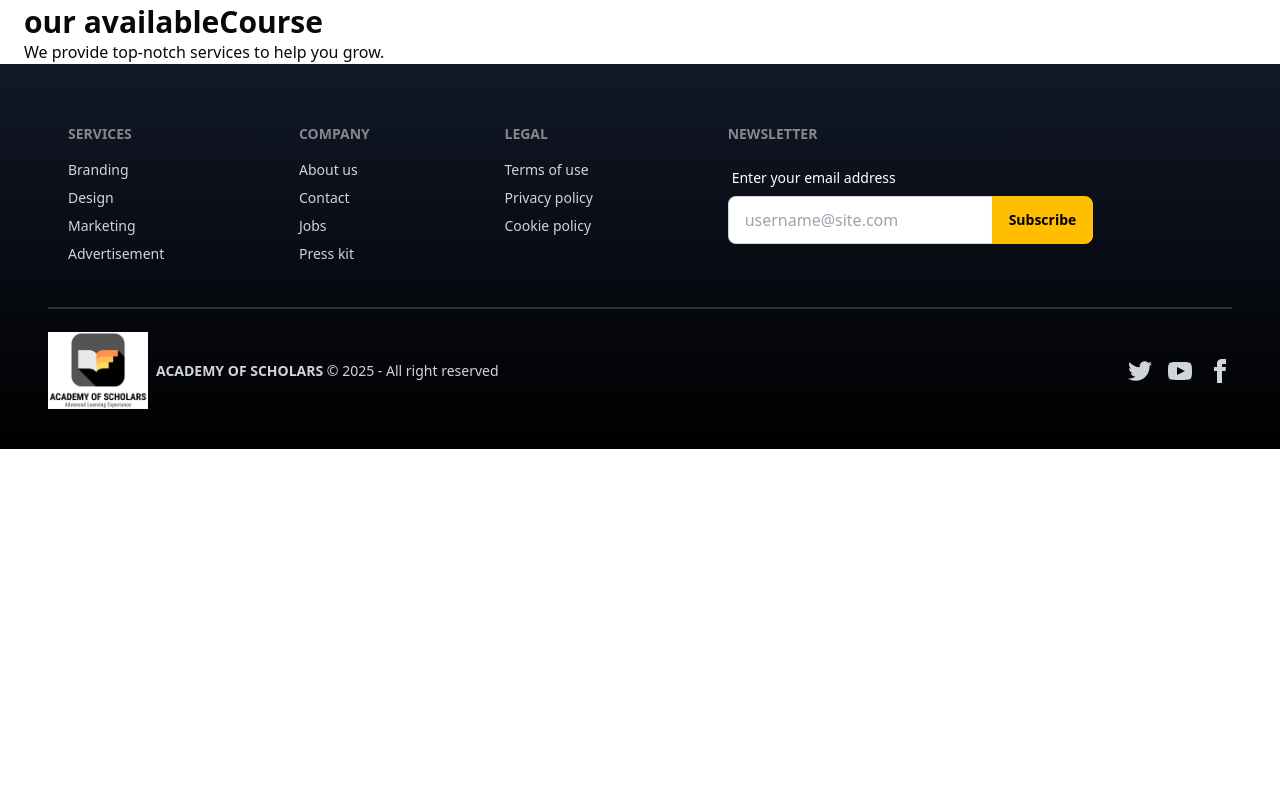
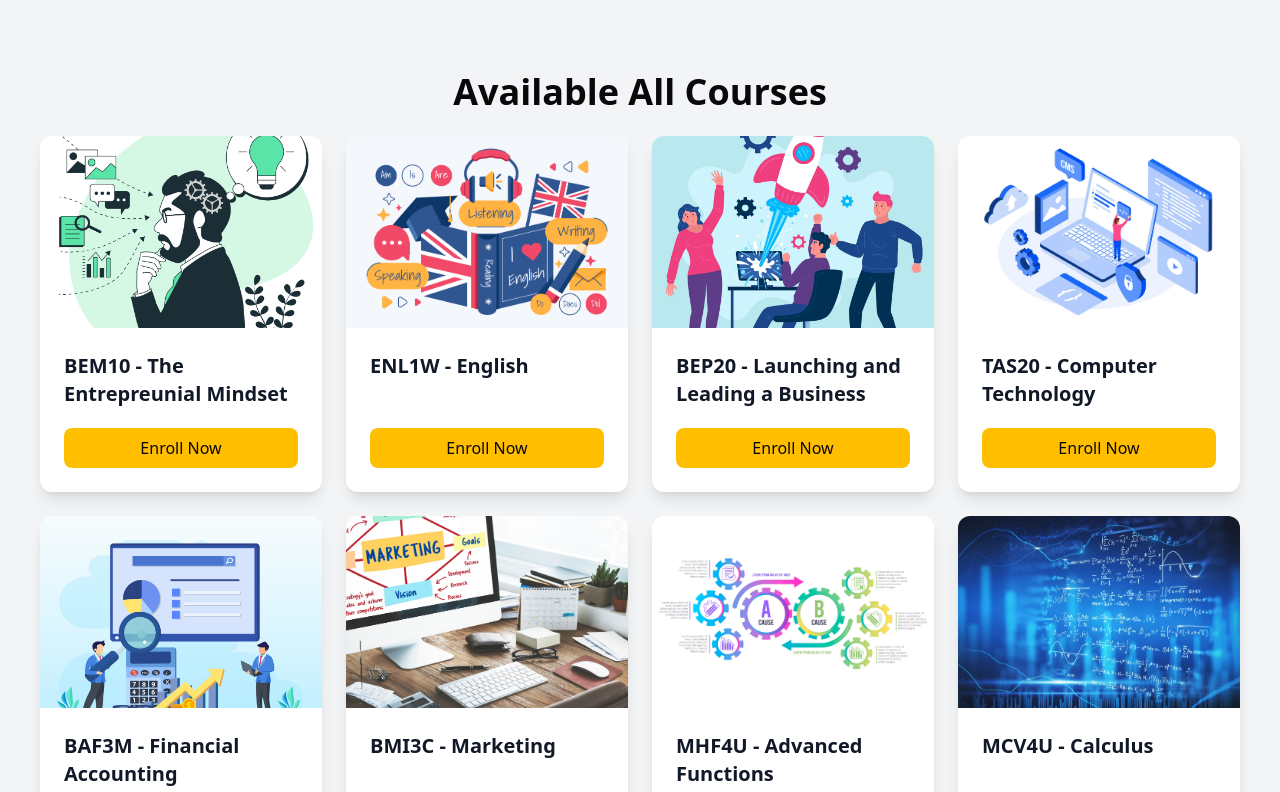
Before and after one commit to saiyadm9/lms-frontend, a Next.js app: page /credit-course-ossd/available-course in a window 1280 px wide. Shown: the part 400-1192 px from the top of the page. Before the commit the page ends 849 px from the top, so only its background shows below. Built offline with nearby package versions, Linux system fonts and the light colour scheme.

Commit message:
updated all courses page

```diff
--- a/src/app/(frontend)/credit-course-ossd/available-course/page.js
+++ b/src/app/(frontend)/credit-course-ossd/available-course/page.js
@@ -1,16 +1,121 @@
-import withHero from "@/components/hoc/withHero";
+import withHero from '@/components/hoc/withHero'
+import Reviews from '@/components/Reviews'
+import UniversitiesLogo from '@/components/UniversitiesLogo'
+import Image from 'next/image'
 
-const availableCourse = () => {
+export const metadata = {
+  title: 'All Available Courses',
+  description: '',
+}
+
+const coursesData = [
+  {
+    id: 1,
+    name: 'BEM10 - The Entrepreunial Mindset',
+    category: 'Grade 9',
+    price: 435,
+    imgUrl: '/images/entrepreunial-mindset.jpg',
+  },
+  {
+    id: 2,
+    name: 'ENL1W - English',
+    category: 'Grade 9',
+    price: 435,
+    imgUrl: '/images/learn-english.jpg',
+  },
+  {
+    id: 3,
+    name: 'BEP20 - Launching and Leading a Business',
+    category: 'Grade 10',
+    price: 435,
+    imgUrl: '/images/launching-a-business.jpg',
+  },
+  {
+    id: 4,
+    name: 'TAS20 - Computer Technology',
+    category: 'Grade 10',
+    price: 435,
+    imgUrl: '/images/computer-technology.jpg',
+  },
+  {
+    id: 5,
+    name: 'BAF3M - Financial Accounting Fundamentals',
+    category: 'Grade 11',
+    price: 565,
+    imgUrl: '/images/financial-accounting-fundamentals.jpg',
+  },
+  {
+    id: 6,
+    name: 'BMI3C - Marketing',
+    category: 'Grade 11',
+    price: 565,
+    imgUrl: '/images/marketing-course.jpg',
+  },
+  {
+    id: 7,
+    name: 'MHF4U - Advanced Functions',
+    category: 'Grade 12',
+    price: 565,
+    imgUrl: '/images/advanced-function.jpg',
+  },
+  {
+    id: 8,
+    name: 'MCV4U - Calculus',
+    category: 'Grade 12',
+    price: 565,
+    imgUrl: '/images/calculus.jpg',
+  },
+]
+
+const AvailableCourses = () => {
   return (
-    <div className="container mx-auto px-6">
-      <h1 className="text-3xl font-bold mt-6">our availableCourse</h1>
-      <p>We provide top-notch services to help you grow.</p>
+    <div>
+      <section className='bg-[#F3F4F6] py-12 px-10'>
+        <div className='container mx-auto '>
+          <h1 className='text-4xl font-bold my-6 text-center'>
+            Available All Courses
+          </h1>
+
+          <div className='grid grid-cols-1 sm:grid-cols-2 lg:grid-cols-4 gap-6'>
+            {coursesData.map((course) => (
+              <div
+                key={course.id}
+                className='bg-white shadow-lg rounded-xl overflow-hidden hover:shadow-xl transition-transform transform hover:scale-[1.03] h-full flex flex-col'
+              >
+                <Image
+                  src={course.imgUrl}
+                  width={400}
+                  height={500}
+                  alt='Course'
+                  className='w-full h-48 object-cover'
+                />
+                <div className='p-6 flex flex-col flex-grow gap-5'>
+                  <h2 className='text-xl font-semibold text-gray-900'>
+                    {course.name}
+                  </h2>
+                  {/* <div className='flex justify-between text-gray-700 my-5'>
+                  <span className='font-medium'>Price: ${course.price}</span>
+                </div> */}
+                  <div className='mt-auto flex gap-5'>
+                    <button className='w-full bg-warning font-medium py-2 rounded-lg transition'>
+                      Enroll Now
+                    </button>
+                  </div>
+                </div>
+              </div>
+            ))}
+          </div>
+        </div>
+      </section>
+
+      <UniversitiesLogo />
+      <Reviews />
     </div>
-  );
-};
+  )
+}
 
-export default withHero(availableCourse, {
-  title: "Welcome to our availableCourse",
-  description: "We provide top-notch services to help you grow.",
-  bgGradient: "linear-gradient(to top, #29DBD8, #141A6B)",
-});
+export default withHero(AvailableCourses, {
+  title: 'All Courses',
+  description: 'All Courses For Students',
+  bgGradient: 'linear-gradient(to top, #29DBD8, #141A6B)',
+})
--- a/src/components/AllCourses.jsx
+++ b/src/components/AllCourses.jsx
@@ -97,7 +97,9 @@ export default function CourseSection() {
         </div>
         <div className='grid justify-center items-center mt-10'>
           <button className='text-lg px-3 py-1 bg-[#FC9743] font-medium rounded-md transition'>
-            <Link href='/courses'>Show All Courses</Link>
+            <Link href='/credit-course-ossd/available-course'>
+              Show All Courses
+            </Link>
           </button>
         </div>
       </div>
```
